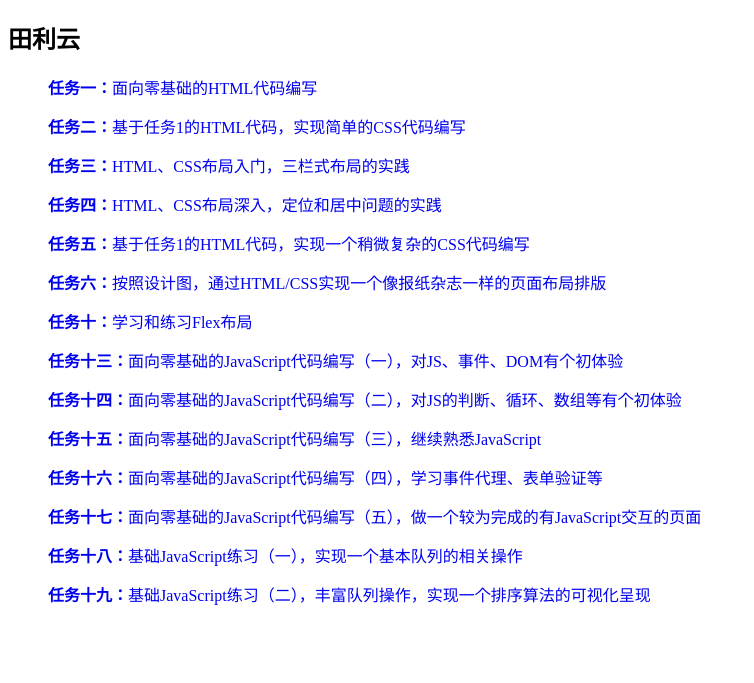
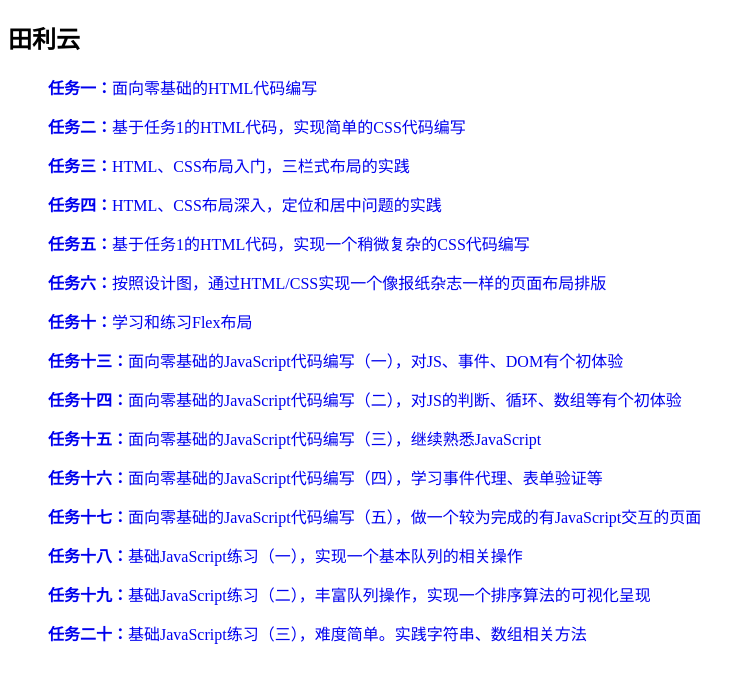
Before and after one commit to IRIFE/IRIFE.github.io, a Jekyll site: the page tliyun.html, which Jekyll copies as it is, in a window 1280 px wide. Shown: the top 683 px of the page, without its empty margins (0-754 px from the left). Built offline with Jekyll 4.4.1, drawn with Linux system fonts in a browser that asks for light colours.

Commit message:
add task20

```diff
--- a/tliyun.html
+++ b/tliyun.html
@@ -35,9 +35,9 @@
     	<li class="li-list"><a href="https://IRIFE.github.io/ife/tliyun/task15/task15.html"><b>任务十五：</b>面向零基础的JavaScript代码编写（三），继续熟悉JavaScript</a></li>
     	<li class="li-list"><a href="https://IRIFE.github.io/ife/tliyun/task16/task16.html"><b>任务十六：</b>面向零基础的JavaScript代码编写（四），学习事件代理、表单验证等</a></li>
     	<li class="li-list"><a href="https://IRIFE.github.io/ife/tliyun/task17/task17.html"><b>任务十七：</b>面向零基础的JavaScript代码编写（五），做一个较为完成的有JavaScript交互的页面</a></li>
-    	<li class="li-list"><a href="https://IRIFE.github.io/ife/tliyun/task18/task18.html"><b>       任务十八：</b>基础JavaScript练习（一），实现一个基本队列的相关操作</a></li>
+    	<li class="li-list"><a href="https://IRIFE.github.io/ife/tliyun/task18/task18.html"><b>任务十八：</b>基础JavaScript练习（一），实现一个基本队列的相关操作</a></li>
     	<li class="li-list"><a href="https://IRIFE.github.io/ife/tliyun/task19/task19.html"><b>任务十九：</b>基础JavaScript练习（二），丰富队列操作，实现一个排序算法的可视化呈现</a></li>
-
+        <li class="li-list"><a href="https://IRIFE.github.io/ife/tliyun/task20/task20.html"><b>任务二十：</b>基础JavaScript练习（三），难度简单。实践字符串、数组相关方法</a></li>
     </ul>
 </body>
 </html>
```
